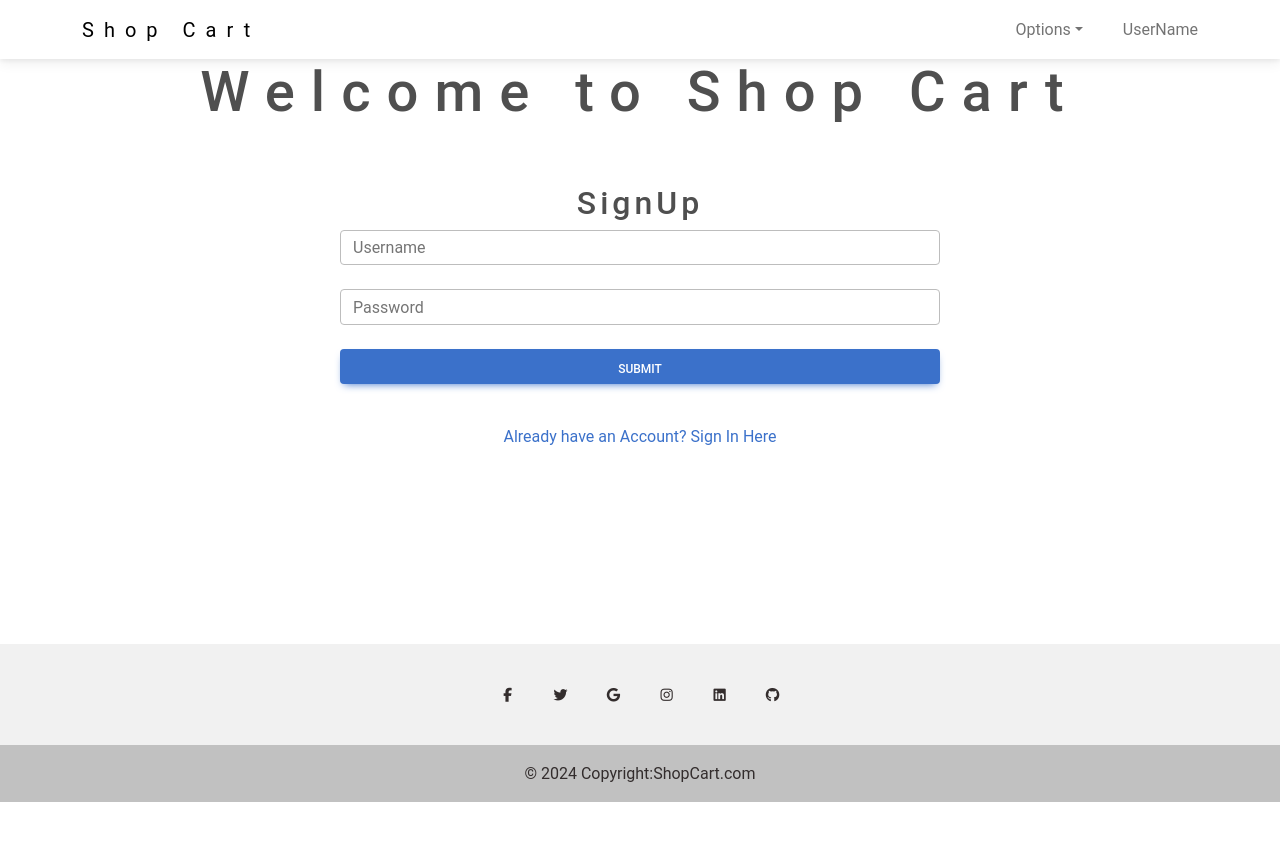
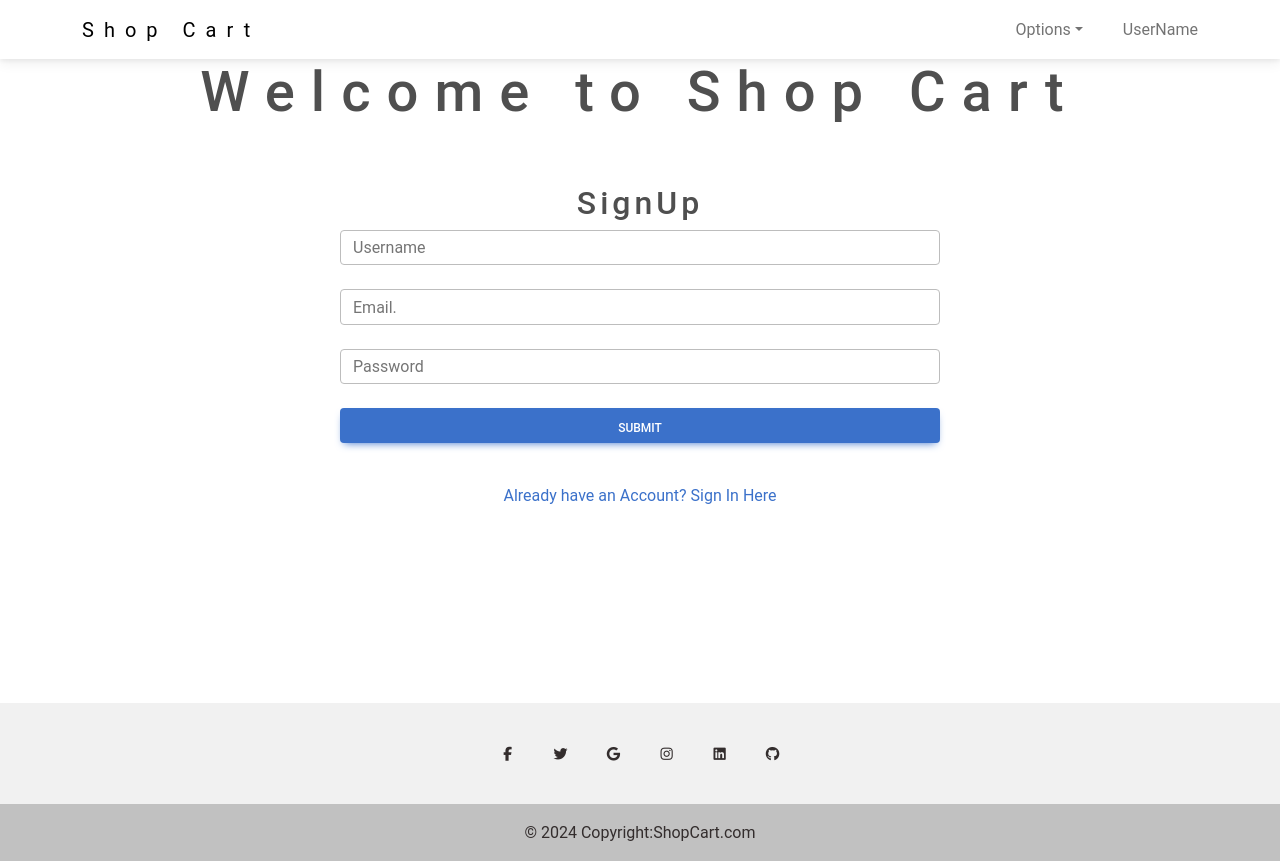
Before and after one commit to ROHANTHAKUR2004/E-commerce-React, a React (Vite) app: page /signUp in a window 1280 px wide. Before the commit the page ends 802 px from the top, so only its background shows below. Built offline with nearby package versions, Linux system fonts and the light colour scheme.

Commit message:
adddsignin functionality

```diff
--- a/package.json
+++ b/package.json
@@ -16,6 +16,7 @@
     "mdb-react-ui-kit": "^7.2.0",
     "react": "^18.2.0",
     "react-dom": "^18.2.0",
+    "react-notifications": "^1.7.4",
     "react-router-dom": "^6.22.3",
     "reactstrap": "^9.2.2"
   },
--- a/src/apis/fakestoreprodapis.js
+++ b/src/apis/fakestoreprodapis.js
@@ -5,3 +5,7 @@ export function getAllcategories(){
 export function getsingleprod(id){
     return `http://localhost:8765/products/${id}`;
 }
+
+export function signup(){
+    return  `http://localhost:8765/users`;
+}
--- a/src/components/Auth/Auth.jsx
+++ b/src/components/Auth/Auth.jsx
@@ -1,14 +1,55 @@
-export default function Auth(){
+import { useEffect, useState } from "react"
+
+export default function Auth({onSubmit, resetform}){
+
+
+    const[formDetails , setformDetails] = useState({email:'', password:'', username:'', isloading:false});
+
+
+    function  updateEmail (updatedEmail){
+
+        setformDetails({...formDetails, email: updatedEmail})
+
+    }
+    function  updatepassword (updatedpassword){
+
+        setformDetails({...formDetails, password: updatedpassword})
+
+    }
+    function  updateusername (updatedusername){
+
+        setformDetails({...formDetails, username: updatedusername})
+
+    }
+       function onFormSubmit(){
+        setformDetails({...formDetails, isloading:true})
+        onSubmit(formDetails);
+
+       }
+
+
+       useEffect(() =>{
+           setformDetails({email:'', password:'', username:'', isloading:false});
+       },[resetform])
+
     return (
         <>
         <div className="input-group">
-                    <input type="text" className="form-control" placeholder="Username" id="loginUsername"/>
+                    <input onChange={(e) => updateusername(e.target.value)} value={formDetails.username} type="text" className="form-control" placeholder="Username" id="loginUsername"/>
                 </div>
                 <div className="input-group">
-                    <input type="password" className="form-control" placeholder="Password" id="loginPassword"/>
+                    <input  onChange={(e) => updateEmail(e.target.value)} value={formDetails.email} type="email" className="form-control" placeholder="Email." id="loginEmail"/>
                 </div>
                 <div className="input-group">
-                    <button className="form-control btn btn-primary">Submit</button>
+                    <input  onChange={(e) => updatepassword(e.target.value)} value={formDetails.password} type="password" className="form-control" placeholder="Password" id="loginPassword"/>
+                </div>
+
+                <div className="input-group">
+                    {/* <button onClick={onFormSubmit} className="form-control btn btn-primary">Submit</button> */}
+                    <button  onClick={onFormSubmit} className=" form-control btn btn-primary" type="button" disabled={formDetails.isloading}>
+                        {(formDetails.isloading) && <span className="spinner-grow spinner-grow-sm" role="status" aria-hidden="true"></span>}
+                          {(formDetails.isloading) ? 'Loading...'  : 'Submit'}
+                          </button>
                 </div>
 
     </>
--- a/src/pages/Authencation/SignUp.jsx
+++ b/src/pages/Authencation/SignUp.jsx
@@ -2,11 +2,24 @@
 import './Auth.css';
 
 import Auth from "../../components/Auth/Auth";
-import { Link } from 'react-router-dom';
+import { Link, useNavigate } from 'react-router-dom';
+import axios from 'axios';
+import { signup } from '../../apis/fakestoreprodapis';
+import { useState } from 'react';
+//import { NotificationManager } from 'react-notifications';
+//import 'react-notifications/lib/notifications.css';
 
 
 
 export default function SignUp(){
+
+
+    const navigate = useNavigate();
+
+    const [resetSignUpform , setresetsignupform]= useState(false);
+
+
+
     return(
         <div className="container">
         <div className="row">
@@ -16,7 +29,39 @@ export default function SignUp(){
         </div>
         <div className="login-wrapper" id="loginForm">
             <h4 className="text-center">SignUp</h4>
-            <Auth/>
+            <Auth
+
+                onSubmit={async (autharguments)=>{
+
+
+                    try {
+
+                        await axios.post(signup(),{
+                            username: autharguments.username,
+                            email : autharguments.email,
+                            password: autharguments.password
+                           })
+
+                           navigate('/signin');
+
+
+
+                    } catch (error) {
+                        console.log(error);
+                        setresetsignupform(true);
+                        //resetform();
+                       // NotificationManager.warning('Warning message', 'Close after 3000ms', 3000);
+
+                    }
+
+
+                }}
+
+                 resetform={resetSignUpform}
+
+
+
+            />
             <div className="signup-btn text-center" id="showSignupBtn">
             <Link to="/signin">Already have an Account? Sign In Here</Link>
             </div>
```
Also changed, not shown: 1 other file (tests, documents, lock files or other folders).
